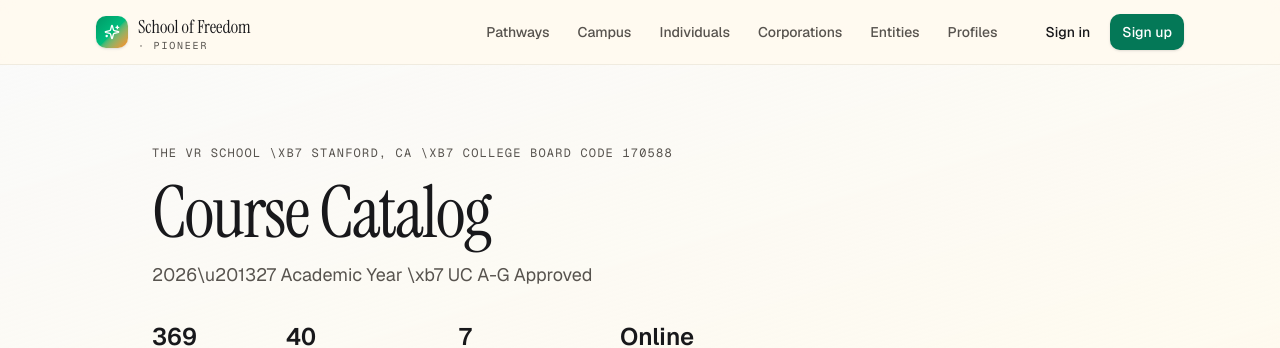
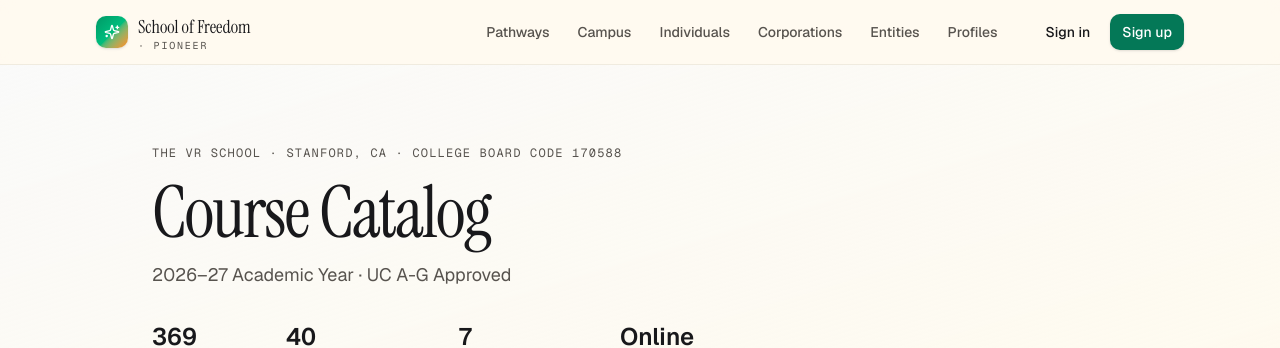
Before and after one commit to DearMrFree/sofai, a Next.js app: page /courses in a window 1280 px wide. Shown: the top 348 px of the page. Built offline with nearby package versions, Linux system fonts and the light colour scheme; no server answers.

Commit message:
fix: replace raw Unicode escapes with HTML entities in course catalog

```diff
--- a/app/courses/page.tsx
+++ b/app/courses/page.tsx
@@ -1,13 +1,12 @@
-
 import type { Metadata } from "next"
 import Link from "next/link"
 import { ArrowRight } from "lucide-react"
 import { COURSES, SECTION_META, getCoursesBySection, type UcSection } from "@/lib/courses"
 
 export const metadata: Metadata = {
-  title: "Course Catalog 2026\u201327 \xb7 The VR School",
+  title: "Course Catalog 2026–27 · The VR School",
   description:
-    "Complete UC A-G approved course list for The VR School \u2014 " +
+    "Complete UC A-G approved course list for The VR School — " +
     String(COURSES.length) +
     " courses across History, English, Mathematics, Science, Languages, Arts, and College-Prep Electives.",
 }
@@ -25,21 +24,19 @@ function HonorsBadge() {
 export default function CourseCatalog() {
   const total = COURSES.length
   const honors = COURSES.filter((c) => c.ucHonors).length
-  const sections = SECTIONS.slice(0, 6) // A–F
+  const sections = SECTIONS.slice(0, 6)
   const gCourses = getCoursesBySection("G")
 
   return (
     <div className="min-h-screen bg-background text-foreground">
-      {/* ── Hero ─────────────────────────────────────────────── */}
+      {/* Hero */}
       <section className="border-b border-border/60 bg-gradient-to-br from-stone-50 to-amber-50/40 dark:from-stone-950 dark:to-stone-900">
         <div className="max-w-5xl mx-auto px-6 py-14 md:py-20">
           <p className="text-xs font-mono uppercase tracking-widest text-muted-foreground mb-4">
-            The VR School \xb7 Stanford, CA \xb7 College Board Code 170588
+            The VR School &middot; Stanford, CA &middot; College Board Code 170588
           </p>
-          <h1 className="text-5xl md:text-7xl font-serif tracking-tight mb-3">
-            Course Catalog
-          </h1>
-          <p className="text-lg text-muted-foreground mb-8">2026\u201327 Academic Year \xb7 UC A-G Approved</p>
+          <h1 className="text-5xl md:text-7xl font-serif tracking-tight mb-3">Course Catalog</h1>
+          <p className="text-lg text-muted-foreground mb-8">2026&ndash;27 Academic Year &middot; UC A-G Approved</p>
           <div className="flex flex-wrap gap-8">
             <div className="flex flex-col">
               <span className="text-2xl font-semibold tabular-nums">{total}</span>
@@ -61,25 +58,20 @@ export default function CourseCatalog() {
         </div>
       </section>
 
-      {/* ── A–F sections ─────────────────────────────────────── */}
+      {/* A-F sections */}
       <section className="max-w-5xl mx-auto px-6 py-14 space-y-16">
         {sections.map((sec) => {
           const meta = SECTION_META[sec]
           const courses = getCoursesBySection(sec)
           return (
             <div key={sec} id={`section-${sec}`}>
-              {/* Section header */}
               <div className="flex items-baseline gap-4 mb-6">
-                <span className="text-5xl font-serif text-muted-foreground/30 leading-none select-none">
-                  {sec}
-                </span>
+                <span className="text-5xl font-serif text-muted-foreground/30 leading-none select-none">{sec}</span>
                 <div>
                   <h2 className="text-xl font-serif">{meta.label}</h2>
                   <p className="text-xs text-muted-foreground mt-0.5">{courses.length} courses</p>
                 </div>
               </div>
-
-              {/* Course list */}
               <div className="rounded-xl border border-border/60 overflow-hidden">
                 <table className="w-full text-sm">
                   <thead className="bg-muted/30">
@@ -102,12 +94,8 @@ export default function CourseCatalog() {
                           </Link>
                           {c.ucHonors && <HonorsBadge />}
                         </td>
-                        <td className="px-5 py-3.5 text-muted-foreground text-xs hidden sm:table-cell">
-                          {c.discipline}
-                        </td>
-                        <td className="px-5 py-3.5 text-muted-foreground text-xs hidden md:table-cell tabular-nums">
-                          {c.length}
-                        </td>
+                        <td className="px-5 py-3.5 text-muted-foreground text-xs hidden sm:table-cell">{c.discipline}</td>
+                        <td className="px-5 py-3.5 text-muted-foreground text-xs hidden md:table-cell tabular-nums">{c.length}</td>
                         <td className="px-5 py-3.5 text-muted-foreground">
                           <ArrowRight className="w-3.5 h-3.5 opacity-0 group-hover:opacity-100 transition-opacity" />
                         </td>
@@ -123,7 +111,7 @@ export default function CourseCatalog() {
 
       <div className="rule-hairline max-w-5xl mx-auto px-6" />
 
-      {/* ── G: College-Prep Electives ────────────────────────── */}
+      {/* G: College-Prep Electives */}
       <section className="max-w-5xl mx-auto px-6 py-14" id="section-G">
         <div className="flex items-baseline gap-4 mb-6">
           <span className="text-5xl font-serif text-muted-foreground/30 leading-none select-none">G</span>
@@ -132,8 +120,6 @@ export default function CourseCatalog() {
             <p className="text-xs text-muted-foreground mt-0.5">{gCourses.length} courses</p>
           </div>
         </div>
-
-        {/* Alphabetical grid for G — fast to scan, still linkable */}
         <div className="grid sm:grid-cols-2 lg:grid-cols-3 gap-2">
           {gCourses.map((c) => (
             <Link
@@ -157,7 +143,7 @@ export default function CourseCatalog() {
 
       <div className="rule-hairline max-w-5xl mx-auto px-6" />
 
-      {/* ── Jump nav ─────────────────────────────────────────── */}
+      {/* Jump nav */}
       <section className="max-w-5xl mx-auto px-6 py-10">
         <p className="text-xs text-muted-foreground mb-3 font-medium uppercase tracking-wider">Jump to section</p>
         <div className="flex flex-wrap gap-2">
```
